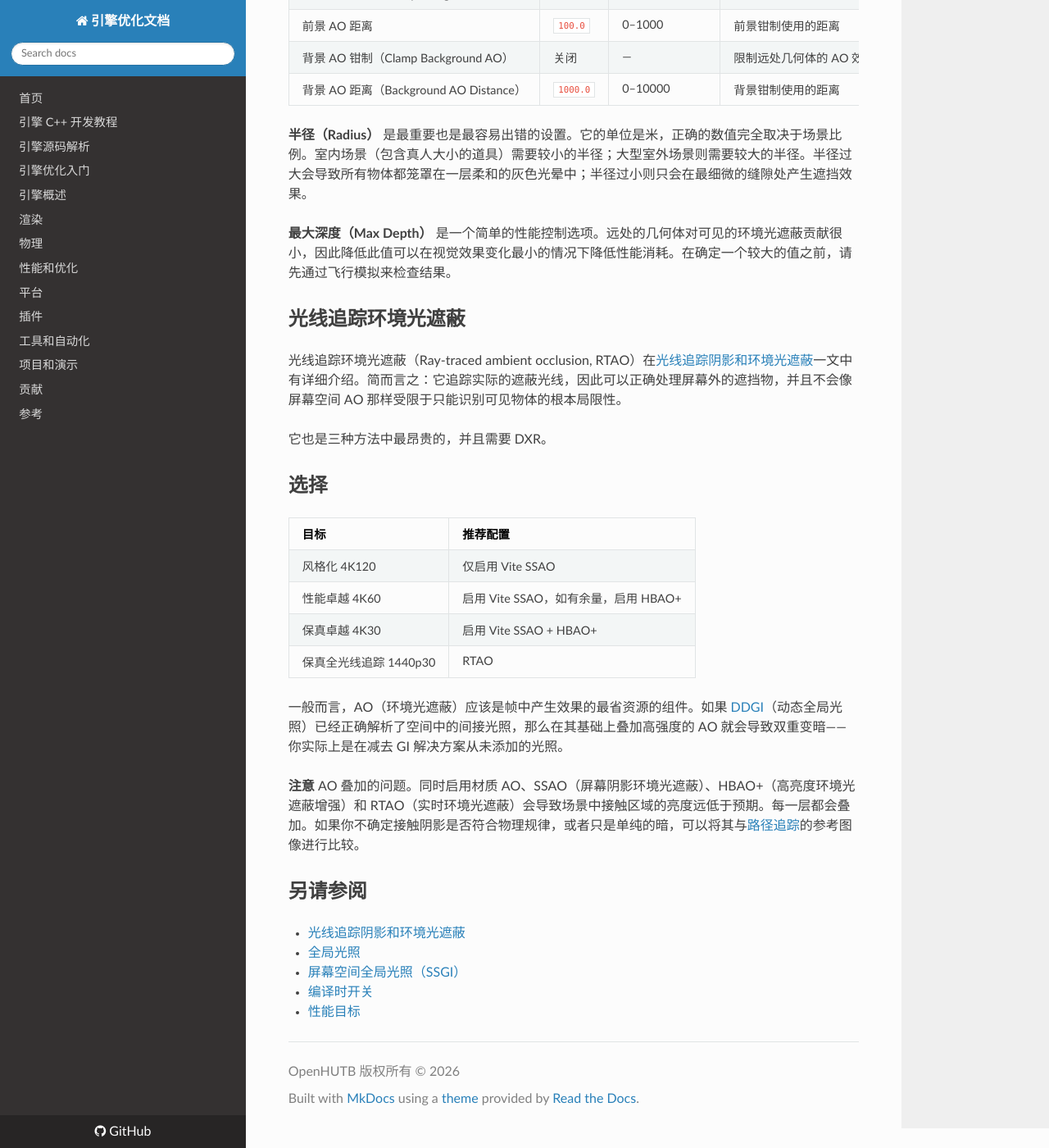
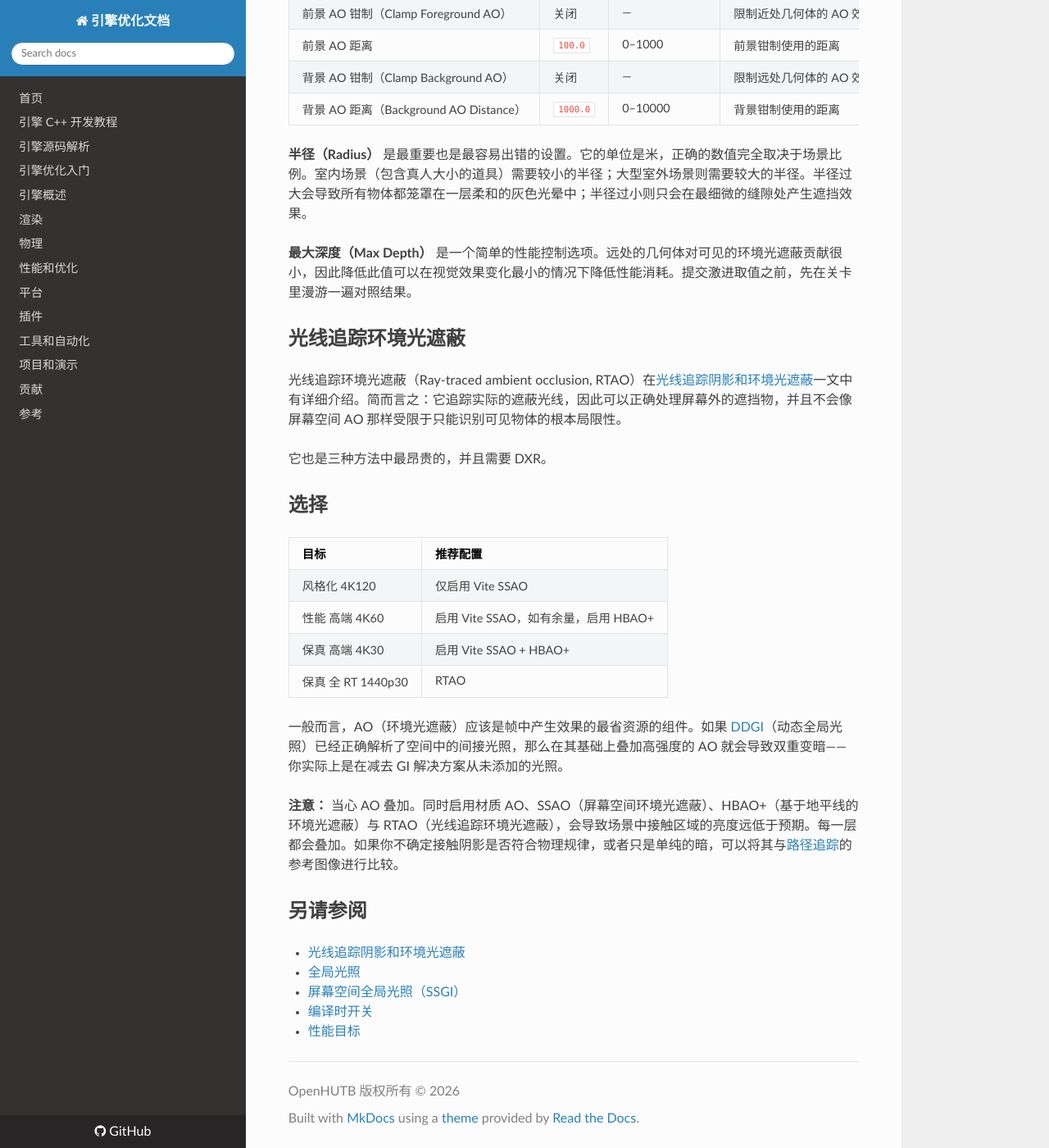
Before and after one commit to OpenHUTB/cpp, an MkDocs documentation site: the page built from docs/optimization/Rendering/Ambient-Occlusion.md, in a window 1280 px wide and 1400 px high, scrolled down 1897 px. Shown: the whole window at 82% size. Built offline with MkDocs 1.6.1, drawn with Linux system fonts in a browser that asks for light colours; nearby versions of some CDN libraries; a script that is not in the unit is left out; some of the changed text lies outside the part shown.

Commit message:
docs: 修正 AO 页三处缩写注释与两处错译
- 原译把 SSAO 注成「屏幕阴影」、HBAO+ 注成「高亮度环境光遮蔽增强」、RTAO 注成「实时环境光遮蔽」，均为错误展开，按技术全名改回
- 「免费」-> 开销最低；「通过飞行模拟来检查结果」-> 在关卡里漫游对照
- 表格 High End 原译「卓越」，改为「高端」；Full RT 统一为全 RT

```diff
--- a/docs/optimization/Rendering/Ambient-Occlusion.md
+++ b/docs/optimization/Rendering/Ambient-Occlusion.md
@@ -60,7 +60,7 @@ HBAO+ 会**乘以**屏幕空间 AO 缓冲区而不是替换它，因此启用后
 
 **半径（Radius）** 是最重要也是最容易出错的设置。它的单位是米，正确的数值完全取决于场景比例。室内场景（包含真人大小的道具）需要较小的半径；大型室外场景则需要较大的半径。半径过大会导致所有物体都笼罩在一层柔和的灰色光晕中；半径过小则只会在最细微的缝隙处产生遮挡效果。
 
-**最大深度（Max Depth）** 是一个简单的性能控制选项。远处的几何体对可见的环境光遮蔽贡献很小，因此降低此值可以在视觉效果变化最小的情况下降低性能消耗。在确定一个较大的值之前，请先通过飞行模拟来检查结果。
+**最大深度（Max Depth）** 是一个简单的性能控制选项。远处的几何体对可见的环境光遮蔽贡献很小，因此降低此值可以在视觉效果变化最小的情况下降低性能消耗。提交激进取值之前，先在关卡里漫游一遍对照结果。
 
 
 ## 光线追踪环境光遮蔽
@@ -74,13 +74,13 @@ HBAO+ 会**乘以**屏幕空间 AO 缓冲区而不是替换它，因此启用后
 | 目标 | 推荐配置 |
 |---|---|
 | 风格化 4K120 | 仅启用 Vite SSAO |
-| 性能卓越 4K60 | 启用 Vite SSAO，如有余量，启用 HBAO+ |
-| 保真卓越 4K30 | 启用 Vite SSAO + HBAO+ |
-| 保真全光线追踪 1440p30 | RTAO |
+| 性能 高端 4K60 | 启用 Vite SSAO，如有余量，启用 HBAO+ |
+| 保真 高端 4K30 | 启用 Vite SSAO + HBAO+ |
+| 保真 全 RT 1440p30 | RTAO |
 
 一般而言，AO（环境光遮蔽）应该是帧中产生效果的最省资源的组件。如果 [DDGI](../Rendering/DDGI-Dynamic.md)（动态全局光照）已经正确解析了空间中的间接光照，那么在其基础上叠加高强度的 AO 就会导致双重变暗——你实际上是在减去 GI 解决方案从未添加的光照。
 
-**注意** AO 叠加的问题。同时启用材质 AO、SSAO（屏幕阴影环境光遮蔽）、HBAO+（高亮度环境光遮蔽增强）和 RTAO（实时环境光遮蔽）会导致场景中接触区域的亮度远低于预期。每一层都会叠加。如果你不确定接触阴影是否符合物理规律，或者只是单纯的暗，可以将其与[路径追踪](../Rendering/Path-Tracing.md)的参考图像进行比较。
+**注意：** 当心 AO 叠加。同时启用材质 AO、SSAO（屏幕空间环境光遮蔽）、HBAO+（基于地平线的环境光遮蔽）与 RTAO（光线追踪环境光遮蔽），会导致场景中接触区域的亮度远低于预期。每一层都会叠加。如果你不确定接触阴影是否符合物理规律，或者只是单纯的暗，可以将其与[路径追踪](../Rendering/Path-Tracing.md)的参考图像进行比较。
 
 
 ## 另请参阅
```
Also changed, not shown: other parts of docs/optimization/Rendering/Ambient-Occlusion.md (+1 -1 lines).
